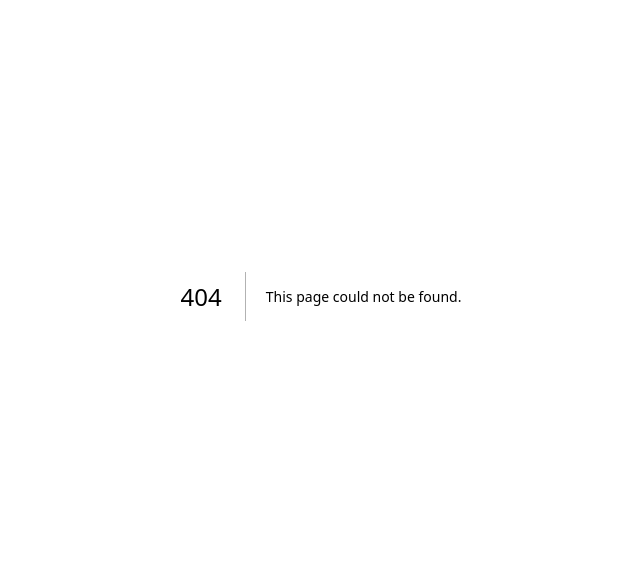
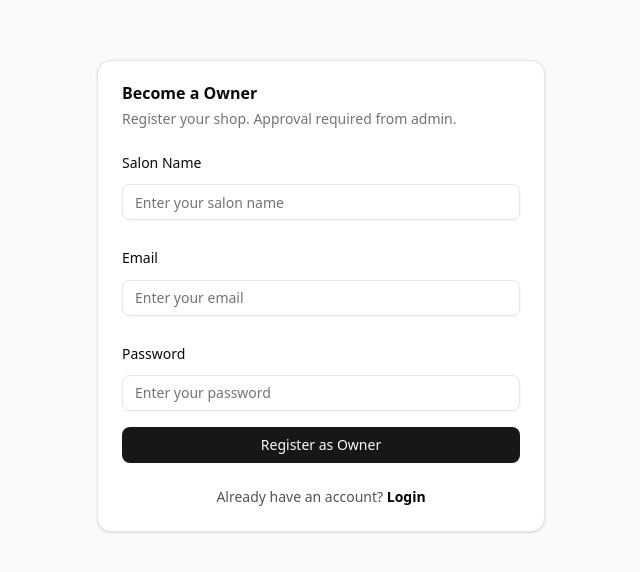
Before and after one commit to Kiruthuya-Tharmakulasingam/blendzhub-client, a Next.js app: page /auth/register/owner in a window 1280 px wide. Before the commit this address had no page. Shown: the part 104-676 px from the top of the page, without its empty margins (319-959 px from the left). Built offline with nearby package versions, Linux system fonts and the light colour scheme.

Commit message:
owner register form created

```diff
--- /dev/null
+++ b/src/app/auth/register/owner/page.tsx
@@ -0,0 +1,108 @@
+"use client";
+
+import { useForm } from "react-hook-form";
+import { z } from "zod";
+import { zodResolver } from "@hookform/resolvers/zod";
+import Link from "next/link";
+
+import {
+  Card,
+  CardHeader,
+  CardTitle,
+  CardDescription,
+  CardContent,
+  CardFooter,
+} from "@/components/ui/card";
+import { Input } from "@/components/ui/input";
+import { Button } from "@/components/ui/button";
+import {
+  Field,
+  FieldLabel,
+  FieldGroup,
+  FieldError,
+} from "@/components/ui/field";
+
+const formSchema = z.object({
+  shopName: z.string().min(3, "Shop name must be at least 3 characters."),
+  email: z.string().email("Enter a valid email"),
+  password: z.string().min(6, "Password must be at least 6 characters."),
+});
+
+export default function OwnerRegister() {
+  const form = useForm({
+    resolver: zodResolver(formSchema),
+    defaultValues: {
+      shopName: "",
+      email: "",
+      password: "",
+    },
+  });
+
+  const onSubmit = (data: any) => {
+    console.log("Seller Register Form:", data);
+  };
+
+  return (
+    <div className="flex min-h-screen items-center justify-center bg-zinc-50 dark:bg-black p-4">
+      <Card className="w-full max-w-md">
+        <CardHeader>
+          <CardTitle>Become a Owner</CardTitle>
+          <CardDescription>
+            Register your shop. Approval required from admin.
+          </CardDescription>
+        </CardHeader>
+
+        <CardContent>
+          <form onSubmit={form.handleSubmit(onSubmit)}>
+            <FieldGroup>
+              <Field>
+                <FieldLabel>Salon Name</FieldLabel>
+                <Input
+                  {...form.register("shopName")}
+                  placeholder="Enter your salon name"
+                />
+                <FieldError errors={[form.formState.errors.shopName]} />
+              </Field>
+
+              <Field>
+                <FieldLabel>Email</FieldLabel>
+                <Input
+                  {...form.register("email")}
+                  type="email"
+                  placeholder="Enter your email"
+                />
+                <FieldError errors={[form.formState.errors.email]} />
+              </Field>
+
+              <Field>
+                <FieldLabel>Password</FieldLabel>
+                <Input
+                  {...form.register("password")}
+                  type="password"
+                  placeholder="Enter your password"
+                />
+                <FieldError errors={[form.formState.errors.password]} />
+              </Field>
+            </FieldGroup>
+
+            <Button type="submit" className="w-full mt-4">
+              Register as Owner
+            </Button>
+          </form>
+        </CardContent>
+
+        <CardFooter className="flex justify-center">
+          <p className="text-sm text-zinc-600 dark:text-zinc-400">
+            Already have an account?{" "}
+            <Link
+              href="/auth/login"
+              className="text-black font-semibold hover:underline"
+            >
+              Login
+            </Link>
+          </p>
+        </CardFooter>
+      </Card>
+    </div>
+  );
+}
```
